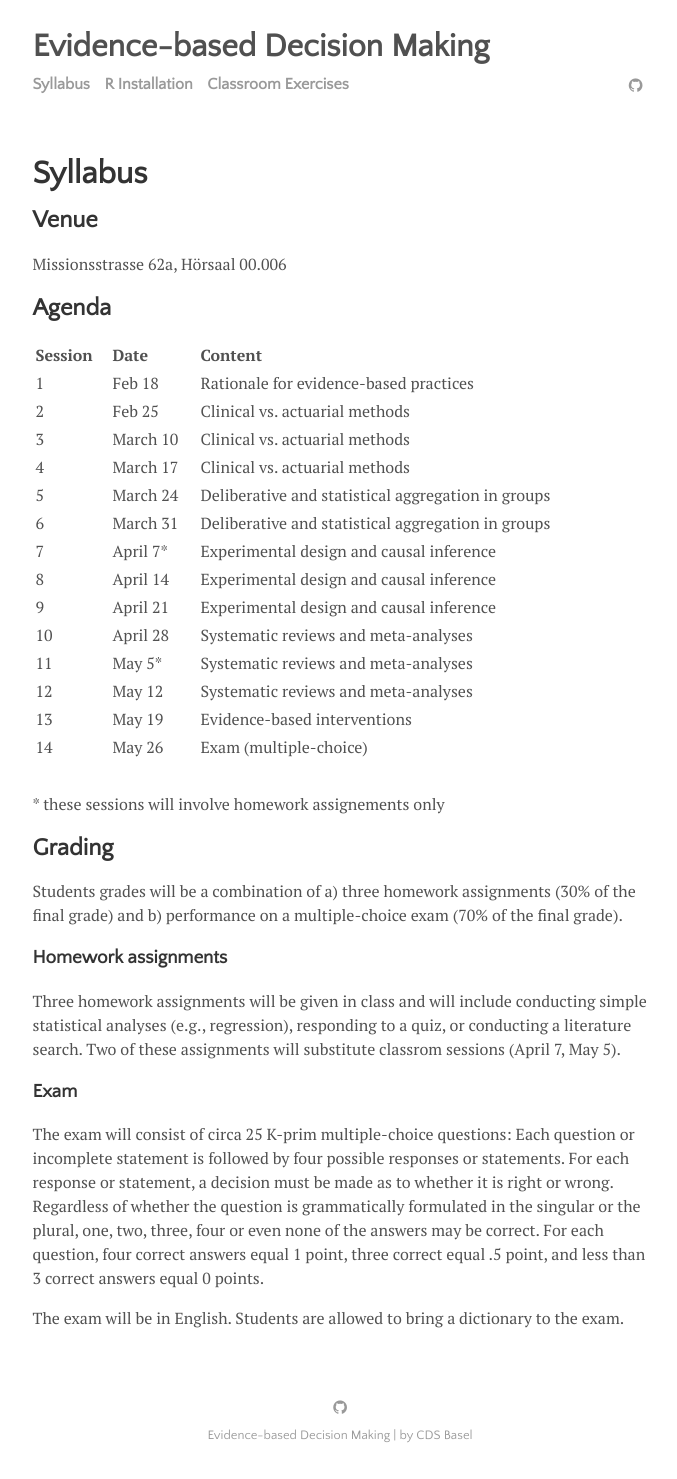
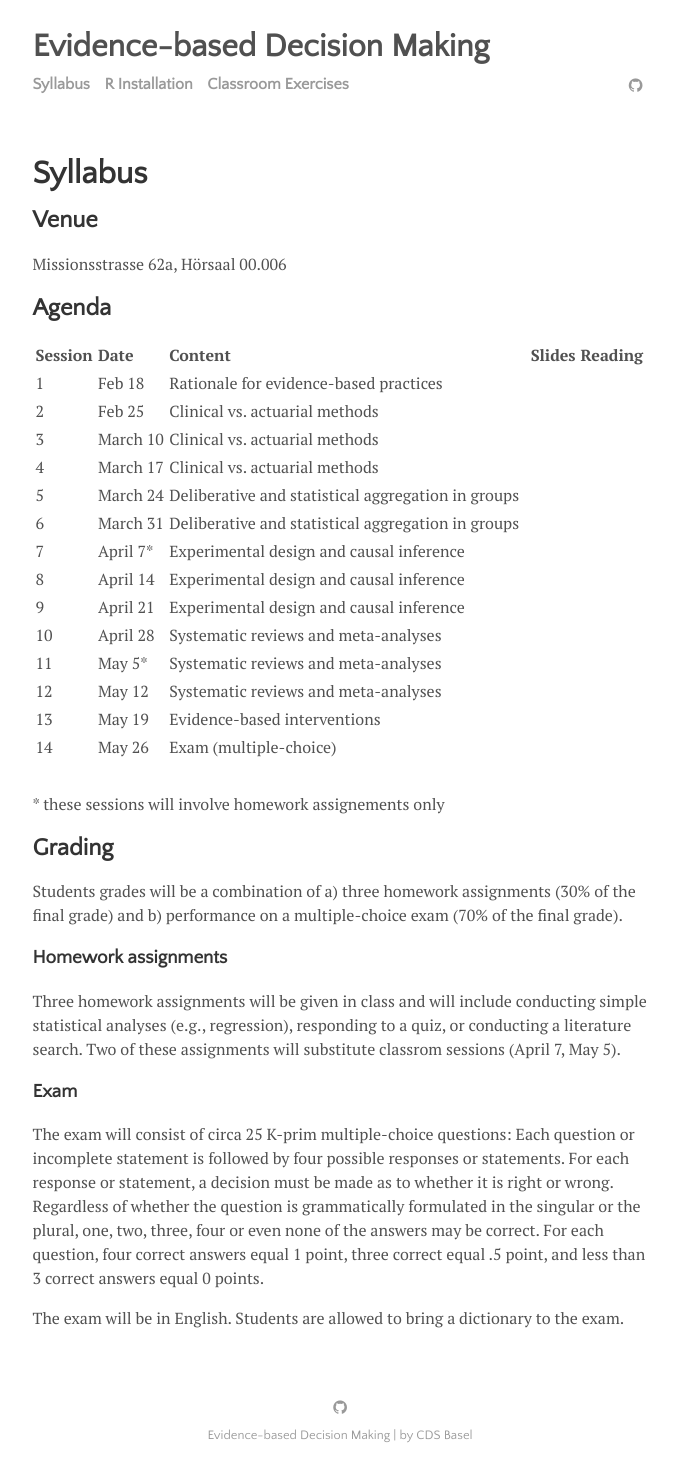
Before and after one commit to matarui/evidencebaseddm, a Jekyll site: the page built from menu/syllabus.md, in a window 1280 px wide. Shown: the whole page, without its empty margins (300-977 px from the left). Built offline with Jekyll 4.4.1, drawn with Linux system fonts in a browser that asks for light colours.

Commit message:
Update syllabus.md

```diff
--- a/menu/syllabus.md
+++ b/menu/syllabus.md
@@ -8,22 +8,22 @@
 
 ## Agenda
 
-| Session        | Date           | Content  |
-| ----- |:------------| :-----|
-| 1 | Feb 18 | Rationale for evidence-based practices |
-| 2 | Feb 25 | Clinical vs. actuarial methods |
-| 3 | March 10 | Clinical vs. actuarial methods |
-| 4 | March 17 | Clinical vs. actuarial methods |
-| 5 | March 24|  Deliberative and statistical aggregation in groups |
-| 6 | March 31|  Deliberative and statistical aggregation in groups |
-| 7 | April 7* | Experimental design and causal inference |
-| 8 | April 14 | Experimental design and causal inference |
-| 9 | April 21 | Experimental design and causal inference |
-| 10 | April 28 | Systematic reviews and meta-analyses |
-| 11 | May 5* | Systematic reviews and meta-analyses |
-| 12 | May 12 | Systematic reviews and meta-analyses |
-| 13 | May 19 | Evidence-based interventions |
-| 14 | May 26 | Exam (multiple-choice) |
+| Session        | Date           | Content  | Slides  | Reading
+| ----- |:------------| :-----| :-----| :-----|
+| 1 | Feb 18 | Rationale for evidence-based practices | | |
+| 2 | Feb 25 | Clinical vs. actuarial methods | | |
+| 3 | March 10 | Clinical vs. actuarial methods | | |
+| 4 | March 17 | Clinical vs. actuarial methods | | |
+| 5 | March 24|  Deliberative and statistical aggregation in groups | | |
+| 6 | March 31|  Deliberative and statistical aggregation in groups | | |
+| 7 | April 7* | Experimental design and causal inference | | |
+| 8 | April 14 | Experimental design and causal inference | | |
+| 9 | April 21 | Experimental design and causal inference | | |
+| 10 | April 28 | Systematic reviews and meta-analyses | | |
+| 11 | May 5* | Systematic reviews and meta-analyses | | |
+| 12 | May 12 | Systematic reviews and meta-analyses | | |
+| 13 | May 19 | Evidence-based interventions | | |
+| 14 | May 26 | Exam (multiple-choice) | | |
 
 \* these sessions will involve homework assignements only
 
```
